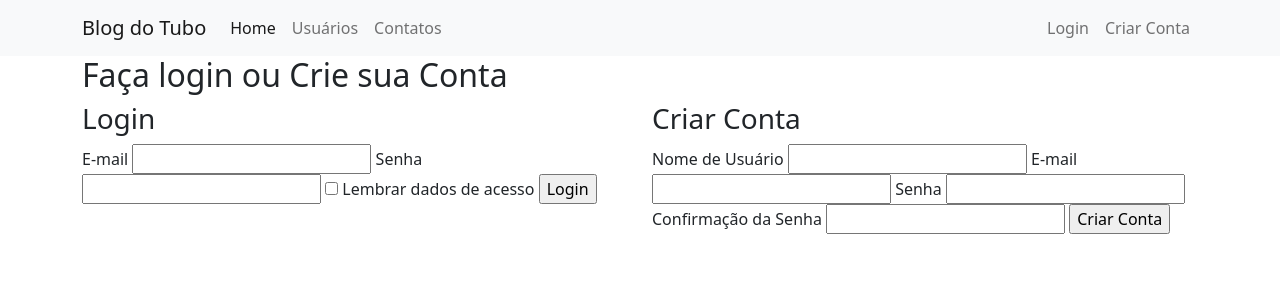
After one commit to tvrocha/SiteComunidade_Flask, a Flask app: page /login in a window 1280 px wide. The commit adds this page. Shown: the top 300 px of the page. Run offline with Flask 3, Linux system fonts and the light colour scheme.

Commit message:
tela de login + inicio formulario

```diff
--- /dev/null
+++ b/forms.py
@@ -0,0 +1,19 @@
+from flask_wtf import FlaskForm
+from wtforms import StringField, PasswordField, SubmitField, BooleanField
+from wtforms.validators import DataRequired, Length, Email, EqualTo
+
+
+class FormCriarConta(FlaskForm):
+    username = StringField('Nome de Usuário', validators=[DataRequired()])
+    email = StringField('E-mail', validators=[DataRequired(), Email()])
+    password = PasswordField('Senha', validators=[DataRequired(), Length(6, 20)])
+    confirm_pass = PasswordField('Confirmação da Senha',
+                                 validators=[DataRequired(), EqualTo('password')])
+    button_submit_criarconta = SubmitField('Criar Conta')
+
+
+class FormLogin(FlaskForm):
+    email = StringField('E-mail', validators=[DataRequired(), Email()])
+    password = PasswordField('Senha', validators=[DataRequired(), Length(6, 20)])
+    remember_data = BooleanField('Lembrar dados de acesso')
+    button_submit_login = SubmitField('Login')
--- a/main.py
+++ b/main.py
@@ -1,6 +1,11 @@
-from flask import Flask, render_template
+from flask import Flask, render_template, url_for
+from forms import FormCriarConta, FormLogin
 
 app = Flask(__name__)
+
+lista_usuarios = ['Tulio', 'Guido', 'Junior', 'Sandra', 'Pancho']
+
+app.config['SECRET_KEY'] = '69ee7cc6816f314e0c9d5450992baeee'
 
 
 @app.route("/")
@@ -9,8 +14,20 @@ def home():
 
 
 @app.route("/contatos")
-def pagina_contato():
+def pagina_contatos():
     return render_template("contatos.html")
+
+
+@app.route("/usuarios")
+def pagina_usuarios():
+    return render_template("usuarios.html", lista_usuarios=lista_usuarios)
+
+
+@app.route("/login")
+def pagina_login():
+    form_login = FormLogin()
+    form_criarconta = FormCriarConta()
+    return render_template("login.html", form_login=form_login, form_criarconta=form_criarconta)
 
 
 if __name__ == '__main__':
--- a/templates/base.html
+++ b/templates/base.html
@@ -8,6 +8,7 @@
     </head>
 
     <body>
+        {% include 'navbar.html' %}
         {% block body %}
         {% endblock %}
         <script src="https://cdn.jsdelivr.net/npm/bootstrap@5.0.2/dist/js/bootstrap.bundle.min.js" integrity="sha384-MrcW6ZMFYlzcLA8Nl+NtUVF0sA7MsXsP1UyJoMp4YLEuNSfAP+JcXn/tWtIaxVXM" crossorigin="anonymous"></script>
--- a/templates/contatos.html
+++ b/templates/contatos.html
@@ -1,4 +1,4 @@
-{% extends 'base.html'%}
+{% extends 'base.html' %}
 
 {% block head %}
 <title>Blog - Contatos</title>
--- a/templates/home.html
+++ b/templates/home.html
@@ -1,4 +1,4 @@
-{% extends 'base.html'%}
+{% extends 'base.html' %}
 
 {% block head %}
 <title>Blog - Home</title>
--- /dev/null
+++ b/templates/login.html
@@ -0,0 +1,35 @@
+{% extends 'base.html' %}
+
+{% block head %}
+<title>Blog - Login</title>
+{% endblock %}
+
+{% block body %}
+<div class="container">
+    <h2>Faça login ou Crie sua Conta</h2>
+    <div class="row">
+        <div class="col">
+            <h3>Login</h3>
+            {{ form_login.email.label }}
+            {{ form_login.email }}
+            {{ form_login.password.label }}
+            {{ form_login.password }}
+            {{ form_login.remember_data }}
+            {{ form_login.remember_data.label }}
+            {{ form_login.button_submit_login }}
+        </div>
+        <div class="col-6">
+            <h3>Criar Conta</h3>
+            {{ form_criarconta.username.label }}
+            {{ form_criarconta.username }}
+            {{ form_criarconta.email.label }}
+            {{ form_criarconta.email }}
+            {{ form_criarconta.password.label }}
+            {{ form_criarconta.password }}
+            {{ form_criarconta.confirm_pass.label }}
+            {{ form_criarconta.confirm_pass }}
+            {{ form_criarconta.button_submit_criarconta }}
+        </div>
+    </div>
+</div>
+{% endblock %}
--- /dev/null
+++ b/templates/navbar.html
@@ -0,0 +1,27 @@
+<nav class="navbar navbar-expand-lg navbar-light bg-light">
+    <div class="container-fluid container">
+        <a class="navbar-brand" href="/">Blog do Tubo</a>
+        <div class="collapse navbar-collapse" id="navbarSupportedContent">
+            <ul class="navbar-nav me-auto mb-2 mb-lg-0">
+                <li class="nav-item">
+                    <a class="nav-link active" aria-current="page" href="{{ url_for('home') }}">Home</a>
+                </li>
+                <li class="nav-item">
+                    <a class="nav-link" href="{{ url_for('pagina_usuarios') }}">Usuários</a>
+                </li>
+                <li class="nav-item">
+                    <a class="nav-link" href="{{ url_for('pagina_contatos') }}">Contatos</a>
+                </li>
+            </ul>
+
+            <ul class="d-flex navbar-nav">
+                <li class="nav-item">
+                    <a class="nav-link" href="{{ url_for('pagina_login') }}">Login</a>
+                </li>
+                <li class="nav-item">
+                    <a class="nav-link" href="{{ url_for('pagina_login') }}">Criar Conta</a>
+                </li>
+            </ul>
+        </div>
+    </div>
+</nav>
```
Also changed, not shown: templates/usuarios.html (added, +16 -0 lines).
